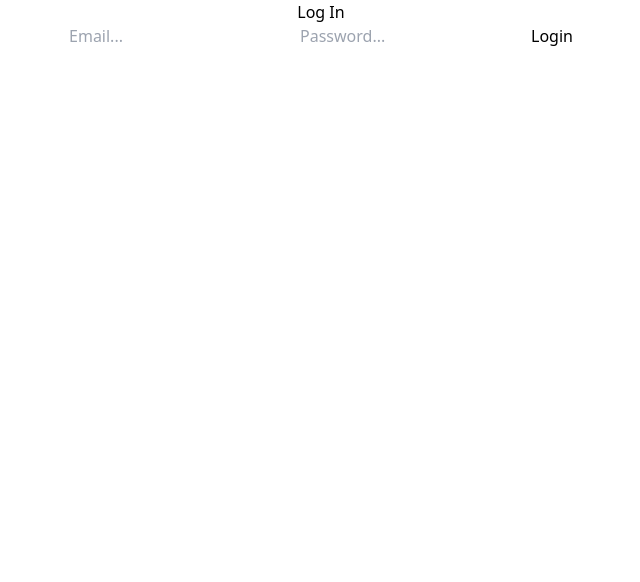
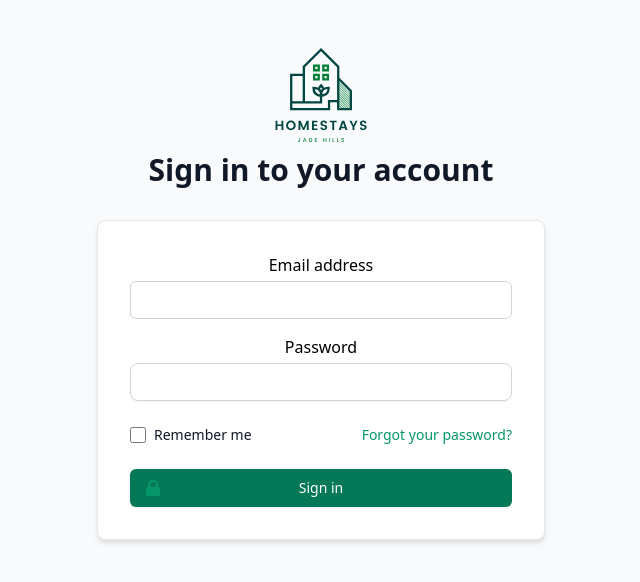
Before and after one commit to Phucbuaneee08/JHHomestay_Fe2, a React (Create React App) app: page /login in a window 1280 px wide. Shown: the top 582 px of the page, without its empty margins (319-959 px from the left). Built offline with nearby package versions, Linux system fonts and the light colour scheme.

Commit message:
Thanh: Add Login styling and Handle error
- Add Login CSS
- Handle error when user enter wrong Email or Password
- Some error appear when error notification pop up!

```diff
--- a/public/index.html
+++ b/public/index.html
@@ -26,7 +26,7 @@
     -->
     <title>React App</title>
   </head>
-  <body>
+  <body class="h-full bg-gray-50">
     <noscript>You need to enable JavaScript to run this app.</noscript>
     <div id="root"></div>
     <!--
--- a/src/pages/Auth/Auth.js
+++ b/src/pages/Auth/Auth.js
@@ -1,51 +1,152 @@
-import axios from 'axios'
-import React, { useState } from 'react'
-import { useDispatch } from 'react-redux'
+import axios from 'axios';
+import React, { useState } from 'react';
+import { useDispatch } from 'react-redux';
+import logo from './logo.svg';
+import { LockClosedIcon } from '@heroicons/react/solid'
+import { ExclamationCircleIcon, XIcon } from '@heroicons/react/outline'
 
 function Auth() {
+    /* State */
     const [authData, setAuthData] = useState({
         email: "",
-        password: "",
+        password: ""
     })
+    const [loginState, setLoginState] = useState(false);
+    const dispatch = useDispatch();
 
-    const dispatch = useDispatch()
-
+    /* Handler */
     const handleInputChange = (e) => {
-        setAuthData({ ...authData, [e.target.name]: e.target.value })
+        setAuthData({
+            ...authData,
+            [e.target.name]: e.target.value
+        });
     }
 
     const authHandler = async (e) => {
-        e.preventDefault()
-        let response = await axios.post(
-            "http://localhost:8000/auth/login", authData
-        )
-        const responseData = response.data
-        console.log(responseData)
-        if (responseData.success === true) {
-
+        e.preventDefault();
+        try {
+            const response = await axios.post("http://localhost:8000/auth/login", authData);
             dispatch({
                 type: "LOGIN",
                 payload: {
-                    userId: responseData.content._id,
-                    token: responseData.content.token,
+                    userId:response.data.content._id,
+                    token: response.data.content.token
                 }
             })
+            localStorage.setItem("authData", JSON.stringify({
+                userId: response.data.content._id,
+                token: response.data.content.token
+            }))
+        } catch (err) {
+            setLoginState(true);
         }
-        else
-        console.log(responseData)
-        localStorage.setItem("authData", JSON.stringify({ userId: responseData.content._id, token: responseData.content.token }))
     }
+
     return (
-        <div>
-            <h2> Log In</h2>
-            <form>
-                <input type="text" name="email" placeholder="Email..." onChange={handleInputChange} />
-                <input type="text" name="password" placeholder="Password..." onChange={handleInputChange} />
-                <button type="button" onClick={authHandler}>Login</button>
-            </form>
-        </div>
+        <>
+            <div className="min-h-full flex items-center justify-center py-12 px-4 sm:px-6 lg:px-8">
+                <div className="max-w-md w-full space-y-8">
+                    <div>
+                        <img
+                            className="mx-auto h-24 w-auto"
+                            src={logo}
+                            alt="Logo"
+                        />
+                        <h2 className="text-center text-3xl font-bold text-gray-900 pt-2">Sign in to your account</h2>
+                    </div>
+                    <div className="w-full bg-white p-8 border border-gray-200 rounded-lg shadow-md">
+                        <form className="space-y-6" method="POST">
+                            <div className="rounded-lg shadow-sm">
+                                <div>
+                                    <label htmlFor="email-address">
+                                        Email address
+                                    </label>
+                                    <input
+                                        id="email-address"
+                                        name="email"
+                                        type="email"
+                                        autoComplete="email"
+                                        value={authData.email}
+                                        required
+                                        className="appearance-none rounded-none relative block w-full px-3 py-2 mt-1 border border-gray-300 placeholder-gray-500 text-gray-900 rounded-md focus:outline-none focus:ring-green-800 focus:border-green-800 focus:z-10 sm:text-sm"
+                                        onChange={handleInputChange}
+                                    />
+                                </div>
+                                <div className="mt-4">
+                                    <label htmlFor="password">
+                                        Password
+                                    </label>
+                                    <input
+                                        id="password"
+                                        name="password"
+                                        type="password"
+                                        autoComplete="current-password"
+                                        value={authData.password}
+                                        required
+                                        className="appearance-none rounded-none relative block w-full px-3 py-2 mt-1 border border-gray-300 placeholder-gray-500 text-gray-900 rounded-lg focus:outline-none focus:ring-green-800 focus:border-green-800 focus:z-10 sm:text-sm"
+                                        onChange={handleInputChange}
+                                    />
+                                </div>
+                            </div>
+                            <div className="flex items-center justify-between">
+                                <div className="flex items-center">
+                                    <input
+                                        id="remember-me"
+                                        name="remember-me"
+                                        type="checkbox"
+                                        className="h-4 w-4 text-indigo-600 focus:ring-indigo-500 border-gray-300 rounded"
+                                    />
+                                    <label htmlFor="remember-me" className="ml-2 block text-sm text-gray-900">
+                                        Remember me
+                                    </label>
+                                </div>
+                                <div className="text-sm">
+                                    <a href="#" className="font-medium text-green-600 hover:text-green-700">
+                                        Forgot your password?
+                                    </a>
+                                </div>
+                            </div>
+                            <div>
+                                <button
+                                    type="submit"
+                                    className="group relative w-full flex justify-center py-2 px-4 border border-transparent text-sm font-medium rounded-md text-white bg-green-700 shadow-sm hover:bg-green-600 focus:outline-none focus:ring-2 focus:ring-offset-2 focus:ring-green-600"
+                                    onClick={authHandler}
+                                >
+                                    <span className="absolute left-0 inset-y-0 flex items-center pl-3">
+                                        <LockClosedIcon className="h-5 w-5 text-green-600 group-hover:text-green-900" aria-hidden="true"/>
+                                    </span>
+                                    Sign in
+                                </button>
+                            </div>
+                        </form>
+                    </div>
+                </div>
+            </div>
+            <div role="alert" className={`mt-16 sm:mt-6 mb-6 sm:mb-0 absolute left-0 sm:left-auto right-0 sm:top-0 flex items-center justify-between bg-white dark:bg-gray-800 shadow-lg rounded transition ease-in-out ${loginState ? 'p-4 mx-auto sm:mr-6 xl:w-1/4 sm:w-2/5 md:w-1/2 w-11/12 translate-show' : 'translate-hide w-0 overflow-hidden'}`}>
+                <div className="sm:px-2 p-1 mt-1 sm:mt-0 ml-2 sm:ml-0 flex items-center h-5 sm:h-auto text-red-500">
+                    <ExclamationCircleIcon className="w-5 h-5 mr-1"/>
+                    Wrong Email or Password
+                </div>
+                <button
+                    onClick={() => setLoginState(false)}
+                    className=""
+                >
+                    <XIcon className="w-5 h-5"/>
+                </button>
+            </div>
+
+            <style>
+                {`
+                    .translate-show {
+                        transform: translateX(0%);
+                    }
+                    .translate-hide {
+                        transform: translateX(120%);
+                    }
+                `}
+            </style>
+        </>
     )
-
 }
 
-export default Auth
+export default Auth;
```
Also changed, not shown: src/pages/Auth/logo.svg (added), 1 other file (tests, documents, lock files or other folders).
